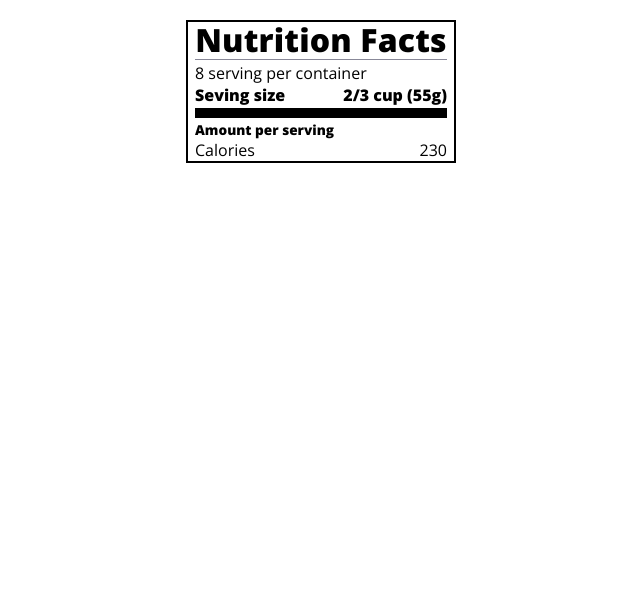
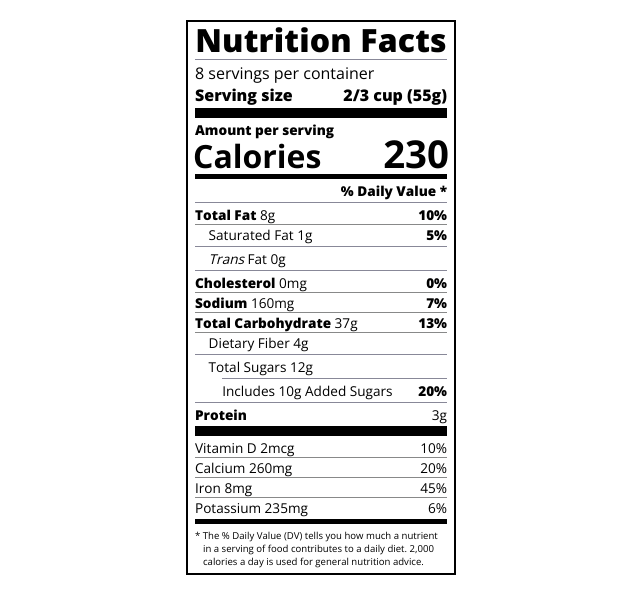
Before and after one commit to Raguf/Nutrition-Label, a plain HTML site: page index.html in a window 1280 px wide. Shown: the whole page, without its empty margins (319-959 px from the left). Drawn offline with nearby package versions, Linux system fonts and the light colour scheme.

Commit message:
Add new hmtl & css codes

```diff
--- a/index.html
+++ b/index.html
@@ -2,26 +2,22 @@
 <html lang="en">
   <head>
     <meta charset="UTF-8" />
-    <meta name="viewport" content="width=device-width, initial-scale=1.0" />
-    <link rel="stylesheet" href="styles.css" />
+    <title>Nutrition Label</title>
     <link
+      href="https://fonts.googleapis.com/css?family=Open+Sans:400,700,800"
       rel="stylesheet"
-      href="https://fonts.googleapis.com/css?family=Open+Sans:400,700,800"
     />
-    <title>Nutrition Label</title>
+    <link href="./styles.css" rel="stylesheet" />
   </head>
+
   <body>
     <div class="label">
-      <!---------- Header elements start---------->
       <header>
         <h1 class="bold">Nutrition Facts</h1>
         <div class="divider"></div>
-        <p>8 serving per container</p>
-        <p class="bold">Seving size <span>2/3 cup (55g)</span></p>
+        <p>8 servings per container</p>
+        <p class="bold">Serving size <span>2/3 cup (55g)</span></p>
       </header>
-
-      <!---------- Header elements finish---------->
-      <!---------- Main elements start---------->
       <div class="divider large"></div>
       <div class="calories-info">
         <div class="left-container">
@@ -30,7 +26,55 @@
         </div>
         <span>230</span>
       </div>
-      <!---------- Main elements finish---------->
+      <div class="divider medium"></div>
+      <div class="daily-value small-text">
+        <p class="bold right no-divider">% Daily Value *</p>
+        <div class="divider"></div>
+        <p>
+          <span><span class="bold">Total Fat</span> 8g</span>
+          <span class="bold">10%</span>
+        </p>
+        <p class="indent no-divider">
+          Saturated Fat 1g <span class="bold">5%</span>
+        </p>
+        <div class="divider"></div>
+        <p class="indent no-divider">
+          <span><i>Trans</i> Fat 0g</span>
+        </p>
+        <div class="divider"></div>
+        <p>
+          <span><span class="bold">Cholesterol</span> 0mg</span>
+          <span class="bold">0%</span>
+        </p>
+        <p>
+          <span><span class="bold">Sodium</span> 160mg</span>
+          <span class="bold">7%</span>
+        </p>
+        <p>
+          <span><span class="bold">Total Carbohydrate</span> 37g</span>
+          <span class="bold">13%</span>
+        </p>
+        <p class="indent no-divider">Dietary Fiber 4g</p>
+        <div class="divider"></div>
+        <p class="indent no-divider">Total Sugars 12g</p>
+        <div class="divider double-indent"></div>
+        <p class="double-indent no-divider">
+          Includes 10g Added Sugars <span class="bold">20%</span>
+        </p>
+        <div class="divider"></div>
+        <p class="no-divider"><span class="bold">Protein</span> 3g</p>
+        <div class="divider large"></div>
+        <p>Vitamin D 2mcg <span>10%</span></p>
+        <p>Calcium 260mg <span>20%</span></p>
+        <p>Iron 8mg <span>45%</span></p>
+        <p class="no-divider">Potassium 235mg <span>6%</span></p>
+      </div>
+      <div class="divider medium"></div>
+      <p class="note">
+        * The % Daily Value (DV) tells you how much a nutrient in a serving of
+        food contributes to a daily diet. 2,000 calories a day is used for
+        general nutrition advice.
+      </p>
     </div>
   </body>
 </html>
--- a/styles.css
+++ b/styles.css
@@ -63,7 +63,46 @@ header h1 {
   align-items: flex-end;
 }
 
+.left-container p {
+  margin: -5px -2px;
+  font-size: 2em;
+  font-weight: 700;
+}
+
 .small-text {
   font-size: 0.85rem;
 }
+
+.calories-info span {
+  margin: -7px -2px;
+  font-size: 2.4em;
+  font-weight: 700;
+}
+
+.medium {
+  height: 5px;
+}
+
+.daily-value p:not(.no-divider) {
+  border-bottom: 1px solid #888989;
+}
+
+.right {
+  justify-content: flex-end;
+}
+
+.indent {
+  margin-left: 1em;
+}
+
+.double-indent {
+  margin-left: 2em;
+}
+
+.note {
+  font-size: 0.6rem;
+  margin: 5px 0;
+  padding: 0 8px;
+  text-indent: -8px;
+}
 /* ---------- Main elements finish---------- */
```
